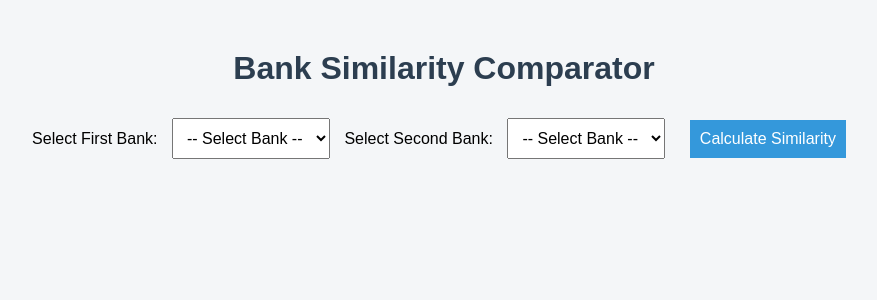
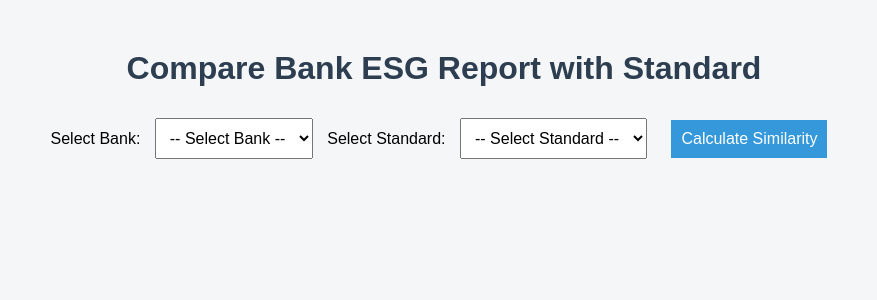
Before and after one commit to Lily-WangQian/Lily-WangQian-AzureWeb_Upload1, a Flask app: template templates/index.html in a window 1280 px wide. Shown: the top 300 px of the page, without its empty margins (196-1073 px from the left). Run offline with Flask 3, Linux system fonts and the light colour scheme; the template is opened without the code that fills it, so the values that code supplies are empty; parts of the project's set-up code (start-up, migrations or seed data) failed here and were passed over.

Commit message:
Update Website
Calculate among banks esg report and standards

```diff
--- a/app.py
+++ b/app.py
@@ -3,63 +3,61 @@ import pandas as pd
 
 app = Flask(__name__)
 
-# Load similarity scores (set 'Banks' column as index)
-similarity_df = pd.read_csv('banks and banks detailed similarity score.csv')
-similarity_df.set_index('Banks', inplace=True)
+# Load similarity matrix (bank vs standards)
+similarity_df = pd.read_csv('standards and banks detailed similarity score.csv', index_col=0)
 
-# Load keyword details
-keywords_df = pd.read_csv('banks keywords.csv')
+# Load ESG details
+banks_df = pd.read_csv('banks keywords.csv')
+standards_df = pd.read_csv('standards keywords.csv')
 
-# Get clean list of bank names (from similarity_df index)
-bank_names = list(similarity_df.index)
+# Clean bank/standard names from CSV
+banks = list(similarity_df.columns)
+standards = list(similarity_df.index)
 
 @app.route('/')
 def index():
-    return render_template('index.html', banks=bank_names, result=None)
+    return render_template('index.html', banks=banks, standards=standards, result=None)
 
 @app.route('/calculate', methods=['POST'])
 def calculate():
-    bank1 = request.form['bank1']
-    bank2 = request.form['bank2']
+    selected_bank = request.form['bank']
+    selected_standard = request.form['standard']
 
-    # Get similarity score safely
+    # Try to retrieve similarity score
     try:
-        score = similarity_df.loc[bank1, bank2]
-        score = round(score, 3)  # round to 3 decimals
+        score = similarity_df.loc[selected_standard, selected_bank]
+        score = round(score, 3)
     except KeyError:
         score = 'N/A'
 
-    # Get bank 1 details
-    bank1_data = keywords_df[keywords_df['Bank'].str.strip() == bank1]
-    if not bank1_data.empty:
-        bank1_info = {
-            'report': bank1_data.iloc[0]['Report'],
-            'date': bank1_data.iloc[0]['Publication Date'],
-            'tfidf': bank1_data.iloc[0]['TFIDF Keywords'],
-            'contextual': bank1_data.iloc[0]['Contextual Keywords']
-        }
-    else:
-        bank1_info = {'report': 'N/A', 'date': 'N/A', 'tfidf': 'N/A', 'contextual': 'N/A'}
+    # Get bank ESG info
+    bank_data = banks_df[banks_df['Bank'].str.strip() == selected_bank].iloc[0]
+    bank_info = {
+        'report': bank_data['Report'],
+        'date': bank_data['Publication Date'],
+        'tfidf': bank_data['TFIDF Keywords'],
+        'contextual': bank_data['Contextual Keywords']
+    }
 
-    # Get bank 2 details
-    bank2_data = keywords_df[keywords_df['Bank'].str.strip() == bank2]
-    if not bank2_data.empty:
-        bank2_info = {
-            'report': bank2_data.iloc[0]['Report'],
-            'date': bank2_data.iloc[0]['Publication Date'],
-            'tfidf': bank2_data.iloc[0]['TFIDF Keywords'],
-            'contextual': bank2_data.iloc[0]['Contextual Keywords']
-        }
-    else:
-        bank2_info = {'report': 'N/A', 'date': 'N/A', 'tfidf': 'N/A', 'contextual': 'N/A'}
+    # Get standard ESG info
+    std_data = standards_df[standards_df['Standard'].str.strip() == selected_standard].iloc[0]
+    standard_info = {
+        'report': std_data['Report'],
+        'date': std_data['Publication Date'],
+        'tfidf': std_data['TFIDF Keywords'],
+        'contextual': std_data['Contextual Keywords']
+    }
 
-    return render_template('index.html', banks=bank_names, result={
-        'bank1': bank1,
-        'bank2': bank2,
-        'score': score,
-        'bank1_info': bank1_info,
-        'bank2_info': bank2_info
-    })
+    return render_template('index.html',
+                           banks=banks,
+                           standards=standards,
+                           result={
+                               'bank': selected_bank,
+                               'standard': selected_standard,
+                               'score': score,
+                               'bank_info': bank_info,
+                               'standard_info': standard_info
+                           })
 
 if __name__ == '__main__':
     app.run(debug=True)
--- a/templates/index.html
+++ b/templates/index.html
@@ -2,26 +2,26 @@
 <html lang="en">
 <head>
     <meta charset="UTF-8">
-    <title>Bank Similarity Comparator</title>
+    <title>Bank-Standard Similarity Comparator</title>
     <link rel="stylesheet" href="{{ url_for('static', filename='style.css') }}">
 </head>
 <body>
     <div class="container">
-        <h1>Bank Similarity Comparator</h1>
+        <h1>Compare Bank ESG Report with Standard</h1>
         <form method="post" action="/calculate">
-            <label for="bank1">Select First Bank:</label>
-            <select name="bank1" required>
+            <label for="bank">Select Bank:</label>
+            <select name="bank" required>
                 <option value="">-- Select Bank --</option>
                 {% for bank in banks %}
                     <option value="{{ bank }}">{{ bank }}</option>
                 {% endfor %}
             </select>
 
-            <label for="bank2">Select Second Bank:</label>
-            <select name="bank2" required>
-                <option value="">-- Select Bank --</option>
-                {% for bank in banks %}
-                    <option value="{{ bank }}">{{ bank }}</option>
+            <label for="standard">Select Standard:</label>
+            <select name="standard" required>
+                <option value="">-- Select Standard --</option>
+                {% for std in standards %}
+                    <option value="{{ std }}">{{ std }}</option>
                 {% endfor %}
             </select>
 
@@ -30,33 +30,33 @@
 
         {% if result %}
         <div class="result">
-            <h2>Similarity Result</h2>
-            <p><strong>{{ result.bank1 }}</strong> and <strong>{{ result.bank2 }}</strong></p>
-            <p>Similarity Score: <strong>{{ result.score }}</strong></p>
+            <h2>Similarity Score</h2>
+            <p><strong>{{ result.bank }}</strong> vs. <strong>{{ result.standard }}</strong></p>
+            <p>Score: <strong>{{ result.score }}</strong></p>
 
             <div class="report-section">
                 <div class="report">
-                    <h3>{{ result.bank1 }} ESG Report</h3>
+                    <h3>{{ result.bank }} ESG Report</h3>
                     <table>
                         <tr><th>Report</th><th>Publication Date</th><th>TFIDF Keywords</th><th>Contextual Keywords</th></tr>
                         <tr>
-                            <td>{{ result.bank1_info.report }}</td>
-                            <td>{{ result.bank1_info.date }}</td>
-                            <td class="scrollable">{{ result.bank1_info.tfidf }}</td>
-                            <td class="scrollable">{{ result.bank1_info.contextual }}</td>
+                            <td>{{ result.bank_info.report }}</td>
+                            <td>{{ result.bank_info.date }}</td>
+                            <td class="scrollable">{{ result.bank_info.tfidf }}</td>
+                            <td class="scrollable">{{ result.bank_info.contextual }}</td>
                         </tr>
                     </table>
                 </div>
 
                 <div class="report">
-                    <h3>{{ result.bank2 }} ESG Report</h3>
+                    <h3>{{ result.standard }} Standard</h3>
                     <table>
                         <tr><th>Report</th><th>Publication Date</th><th>TFIDF Keywords</th><th>Contextual Keywords</th></tr>
                         <tr>
-                            <td>{{ result.bank2_info.report }}</td>
-                            <td>{{ result.bank2_info.date }}</td>
-                            <td class="scrollable">{{ result.bank2_info.tfidf }}</td>
-                            <td class="scrollable">{{ result.bank2_info.contextual }}</td>
+                            <td>{{ result.standard_info.report }}</td>
+                            <td>{{ result.standard_info.date }}</td>
+                            <td class="scrollable">{{ result.standard_info.tfidf }}</td>
+                            <td class="scrollable">{{ result.standard_info.contextual }}</td>
                         </tr>
                     </table>
                 </div>
```
